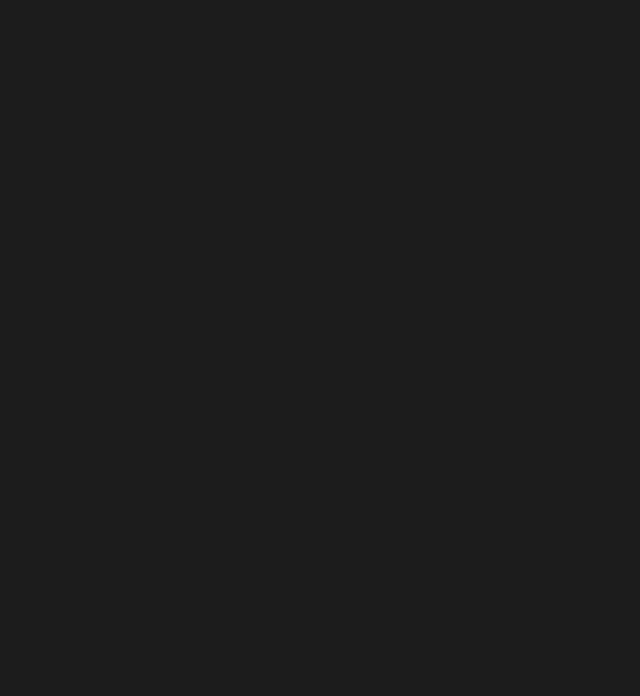
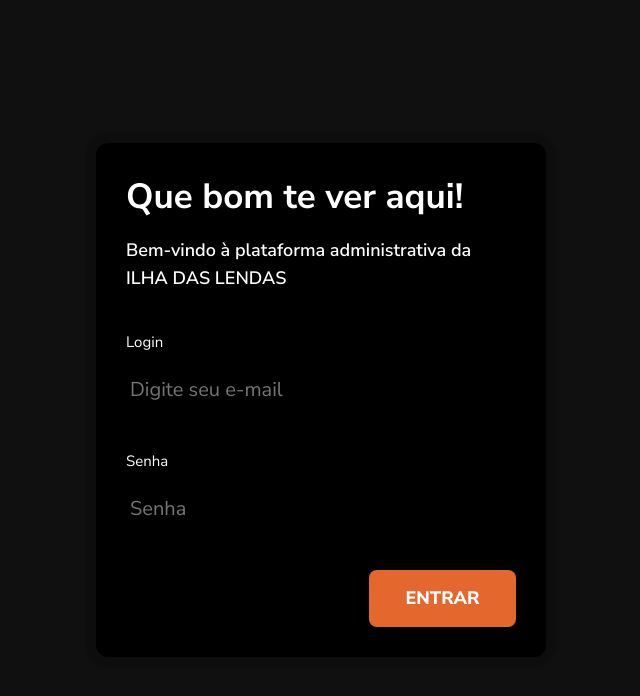
Before and after one commit to matheusjean/admin-news, a React (Vite) app: page /login in a window 1280 px wide. Shown: the top 696 px of the page, without its empty margins (319-959 px from the left). Built offline with nearby package versions, Linux system fonts and the light colour scheme.

Commit message:
feat: route with validation

```diff
--- a/src/components/Routes/index.tsx
+++ b/src/components/Routes/index.tsx
@@ -1,30 +1,46 @@
 import React from 'react'
-import { Switch, Route, RouteProps } from 'react-router-dom'
+import { Switch, Route, RouteProps, Redirect } from 'react-router-dom'
 
 import DefaultLayout from '../../components/Layouts/DefaultLayout'
+import { useAuth } from '../../context/AuthContext'
 import Category from '../../pages/Category'
 import CreateAndEditCategory from '../../pages/Category/CreateAndEdit'
+import Login from '../../pages/Login'
 import News from '../../pages/News'
 import CreateAndEditNews from '../../pages/News/CreateAndEdit'
+import AuthLayout from '../Layouts/AuthLayout'
 
-const Default = (props: RouteProps) => {
+const AuthRequired = (props: RouteProps) => {
+  const { user } = useAuth()
+
+  if (!user) {
+    return <Redirect to="/login" />
+  }
+
   return (
     <DefaultLayout>
       <Route {...props} />
     </DefaultLayout>
   )
 }
+
 export default function Routes() {
   return (
     <Switch>
-      <Default exact path="/" />
-      <Default exact path="/news" component={News} />
-      <Default exact path="/create-news" component={CreateAndEditNews} />
-      <Default exact path="/edit-news/:newsId" component={CreateAndEditNews} />
+      <Route path="/login" exact>
+        <AuthLayout>
+          <Login />
+        </AuthLayout>
+      </Route>
 
-      <Default exact path="/category" component={Category} />
-      <Default exact path="/create-category" component={CreateAndEditCategory} />
-      <Default exact path="/edit-category/:categoryId" component={CreateAndEditCategory} />
+      <AuthRequired exact path="/" />
+      <AuthRequired exact path="/news" component={News} />
+      <AuthRequired exact path="/create-news" component={CreateAndEditNews} />
+      <AuthRequired exact path="/edit-news/:newsId" component={CreateAndEditNews} />
+
+      <AuthRequired exact path="/category" component={Category} />
+      <AuthRequired exact path="/create-category" component={CreateAndEditCategory} />
+      <AuthRequired exact path="/edit-category/:categoryId" component={CreateAndEditCategory} />
     </Switch>
   )
 }
```
